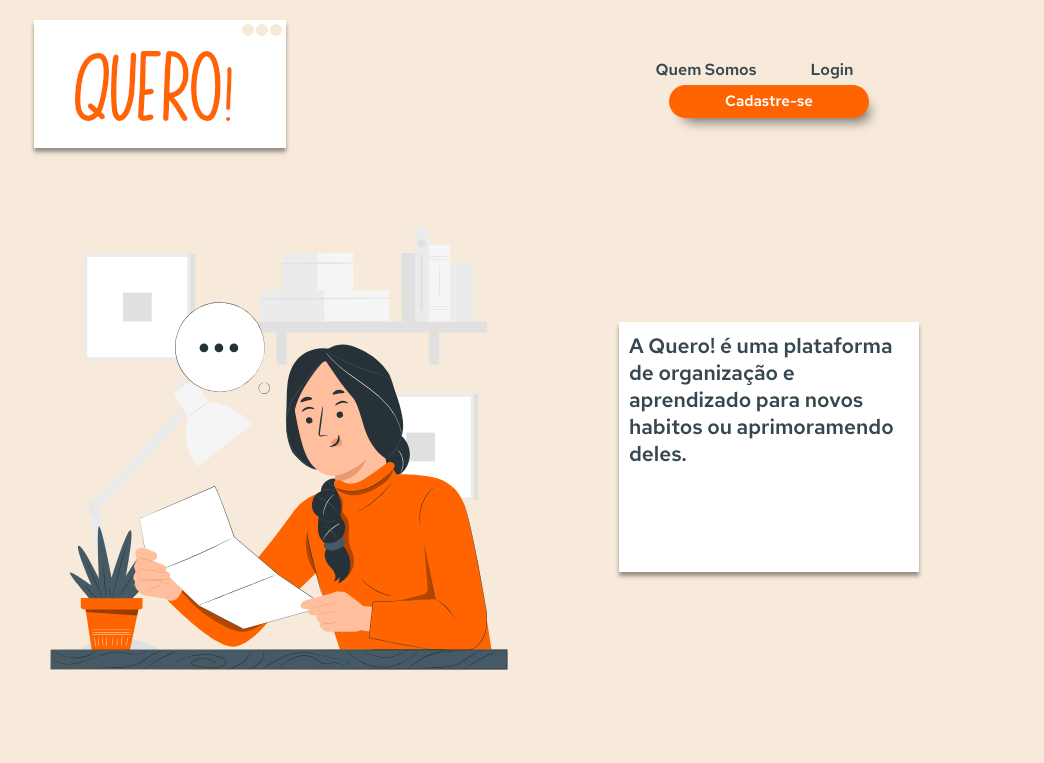
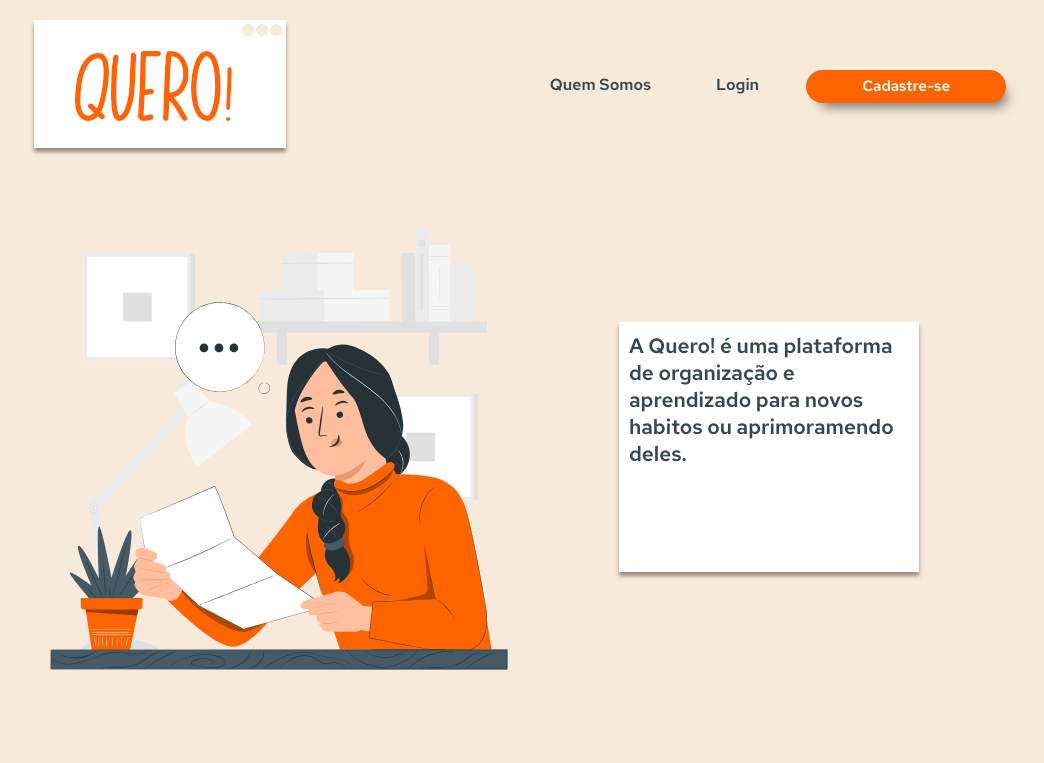
Before and after one commit to wallacesfos/projeto-gestao-de-habitos, a React (Create React App) app: page / in a window 1280 px wide. Shown: the top 763 px of the page, without its empty margins (116-1160 px from the left). Built offline with nearby package versions, Linux system fonts and the light colour scheme.

Commit message:
fix: spaces navbar add

```diff
--- a/src/Components/Nav/style.js
+++ b/src/Components/Nav/style.js
@@ -6,7 +6,7 @@ export const ContainerNav = styled.ul`
   text-align: center;
   display: flex;
   flex-wrap: wrap;
-  padding: 20px;
+  margin: 10px 0px;
   justify-content: center;
   li {
     flex-basis: 50%;
```
